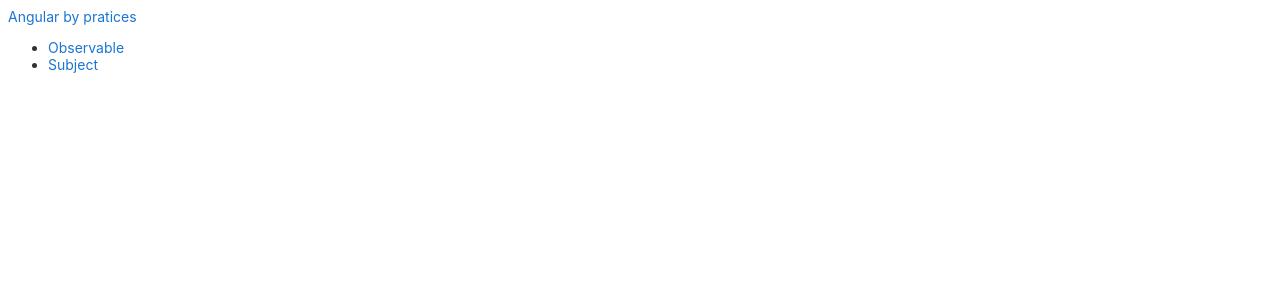
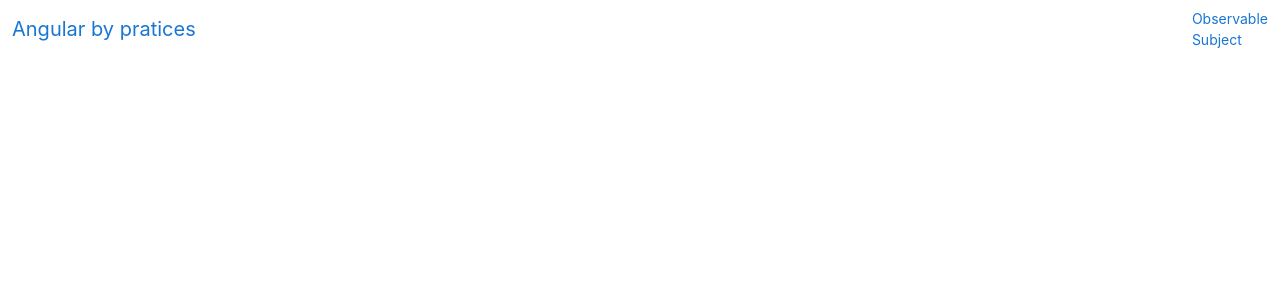
Before and after one commit to ngnawensv/observable-and-subjects, an Angular app: page / in a window 1280 px wide. Shown: the top 300 px of the page. Built offline with nearby package versions, Linux system fonts and the light colour scheme.

Commit message:
Add bootstrap

```diff
--- a/angular.json
+++ b/angular.json
@@ -35,7 +35,8 @@
               "src/assets"
             ],
             "styles": [
-              "src/styles.scss"
+              "src/styles.scss",
+              "./node_modules/bootstrap/dist/css/bootstrap.min.css"
             ],
             "scripts": []
           },
--- a/package.json
+++ b/package.json
@@ -19,7 +19,9 @@
     "@angular/platform-browser": "~13.0.0",
     "@angular/platform-browser-dynamic": "~13.0.0",
     "@angular/router": "~13.0.0",
+    "bootstrap": "^5.2.0",
     "rxjs": "~7.4.0",
+    "save": "^2.5.0",
     "tslib": "^2.3.0",
     "zone.js": "~0.11.4"
   },
--- a/src/app/app.component.html
+++ b/src/app/app.component.html
@@ -5,7 +5,7 @@
     </div>
     <ul class="nav navbar-nav">
       <li class="active"><a routerLink="/observable">Observable</a></li>
-      <li class="active"><a routerLink="/Subject">Subject</a></li>
+      <li class="active"><a routerLink="/subject">Subject</a></li>
     </ul>
   </div>
 </nav>
```
Also changed, not shown: 1 other file (tests, documents, lock files or other folders).
